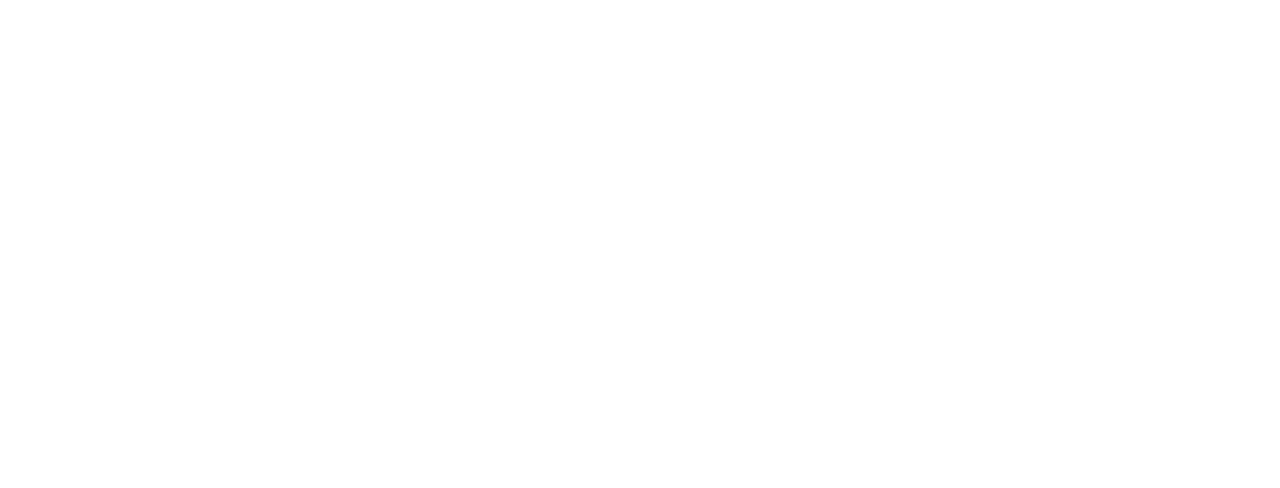
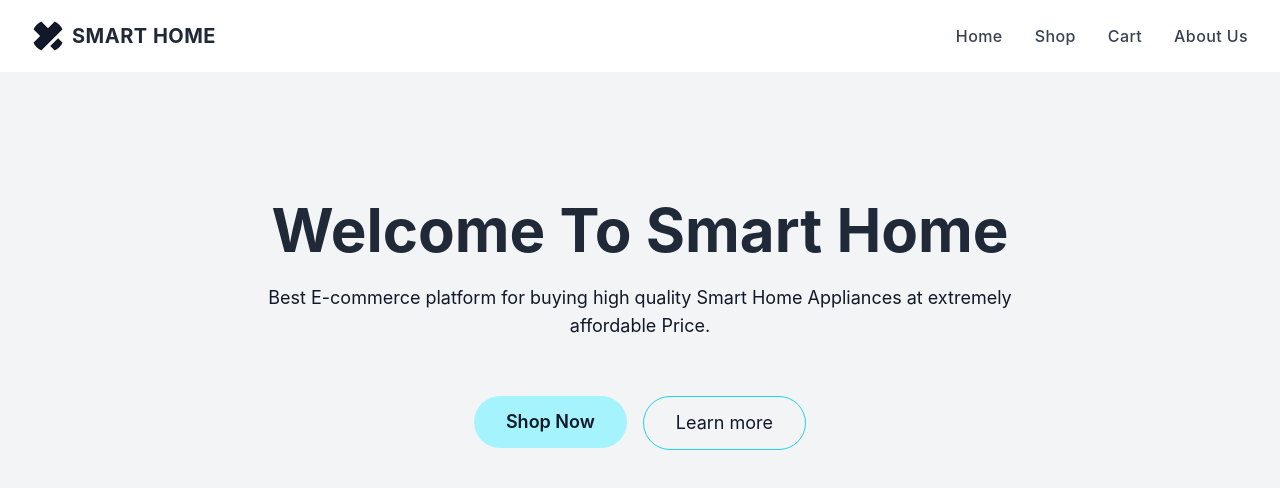
Before and after one commit to Bikrom2001/life-of-travel-client, a React (Create React App) app: page / in a window 1280 px wide. Shown: the top 488 px of the page. Built offline with nearby package versions, Linux system fonts and the light colour scheme.

Commit message:
setup router

```diff
--- a/src/App.js
+++ b/src/App.js
@@ -1,9 +1,11 @@
+import { RouterProvider } from 'react-router-dom';
 import './App.css';
+import router from './Routes/Router';
 
 function App() {
   return (
     <div className="App">
-
+     <RouterProvider router={router}></RouterProvider>
     </div>
   );
 }
--- /dev/null
+++ b/src/Layout/Main.js
@@ -0,0 +1,14 @@
+import React from 'react';
+import { Outlet } from 'react-router-dom';
+import Header from '../components/Header/Header';
+
+const Main = () => {
+    return (
+        <div>
+            <Header></Header>
+            <Outlet></Outlet>
+        </div>
+    );
+};
+
+export default Main;
--- /dev/null
+++ b/src/Routes/Router.js
@@ -0,0 +1,24 @@
+import { createBrowserRouter } from "react-router-dom";
+import Home from "../components/Home/Home";
+import Main from "../Layout/Main";
+
+const router = createBrowserRouter([
+    {
+        path: '/',
+        element: <Main></Main>,
+        children: [
+            {
+                path: '/',
+                element: <Home></Home>
+            },
+            {
+                path: '/home',
+                element: <Home></Home>
+            }
+
+        ]
+    }
+])
+
+
+export default router ;
--- a/src/components/Home/Home.js
+++ b/src/components/Home/Home.js
@@ -1,6 +1,5 @@
 import React from "react";
 import { Link } from "react-router-dom";
-import heroImg from "../assets/hero.jpg";
 
 const Home = () => {
   return (
@@ -34,11 +33,7 @@
           </div>
         </div>
       </div>
-      <img
-        src={heroImg}
-        alt=""
-        className="w-5/6 mx-auto mb-12 -mt-20 rounded-lg shadow-md lg:-mt-40 bg-gray-500"
-      />
+
     </section>
   );
 };
```
